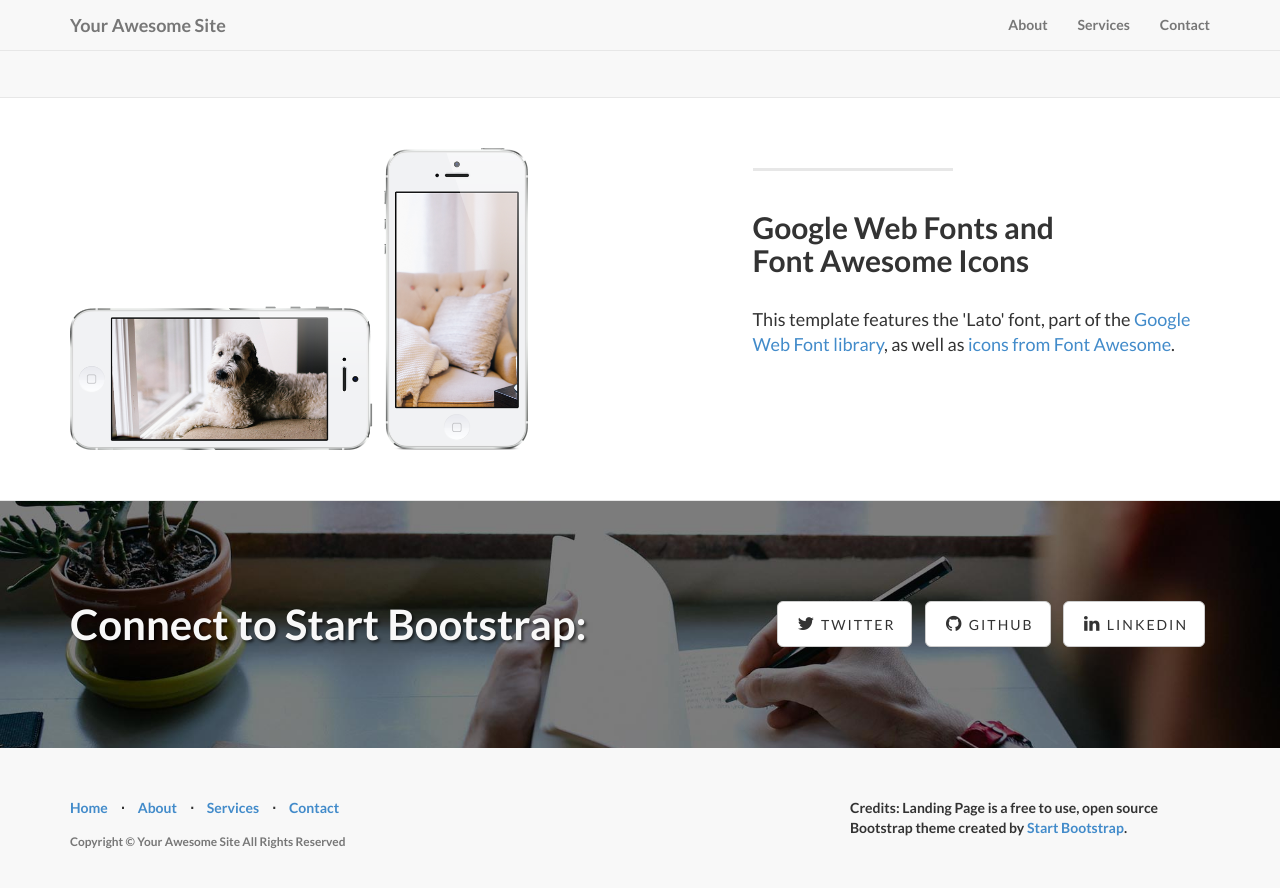
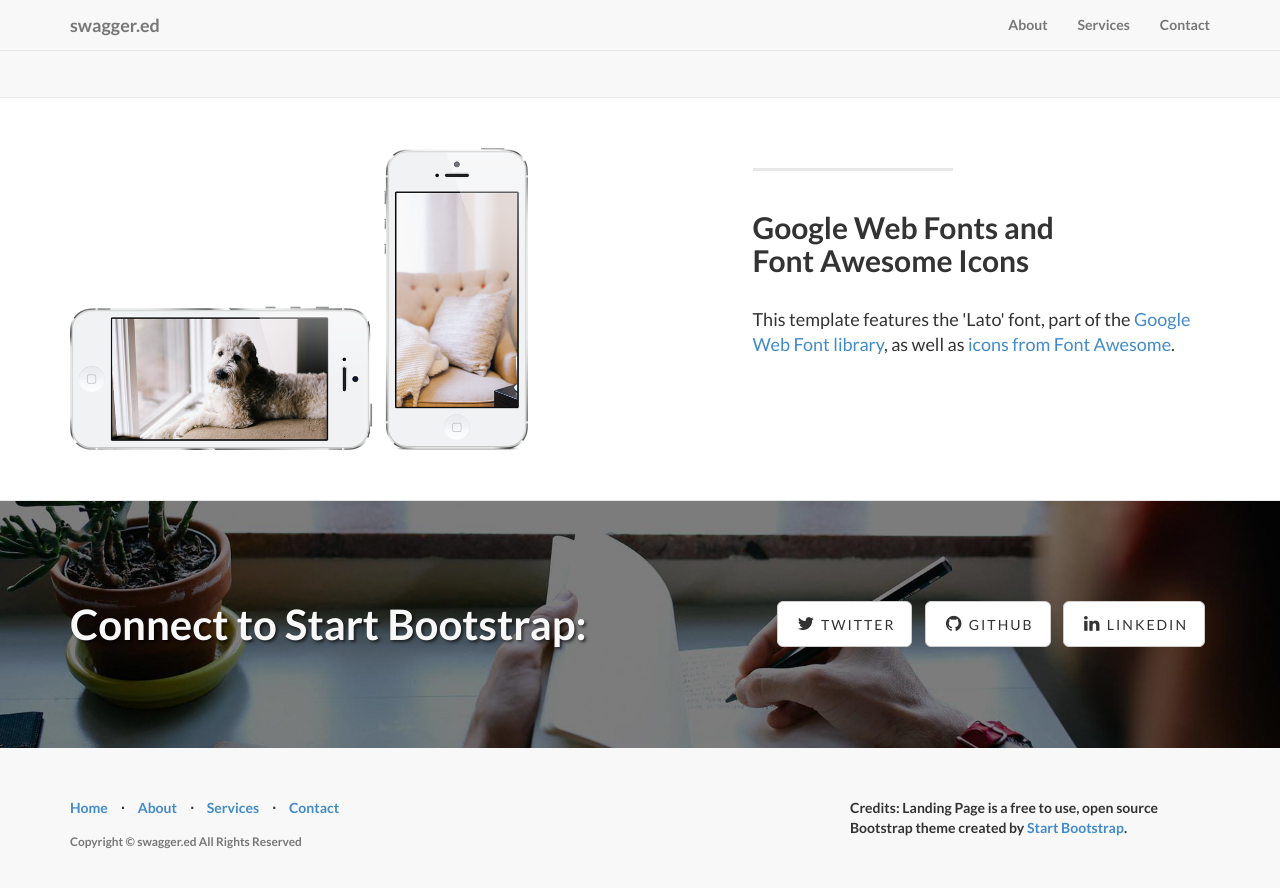
Before and after one commit to apispots/apispots-extension, a Jekyll site: the page built from index.html, in a window 1280 px wide and 900 px high, scrolled down 1619 px. Shown: the top 888 px of the window. Built offline with Jekyll 4.4.1, drawn with Linux system fonts in a browser that asks for light colours.

Commit message:
Update _config.yml

```diff
--- a/_config.yml
+++ b/_config.yml
@@ -2,8 +2,8 @@
 #      Main Configs       #
 # ----------------------- #
 
-url: http://yoursite.com
-title: Your Awesome Site
+url: https://github.com/chefArchitect/swagger.ed
+title: swagger.ed
 email: chrysanthos.spiliotopoulos@gmail.com
 description: > # "Write an awesome description for your new site here.
   You can edit this line in _config.yml. It will appear in your document
```
